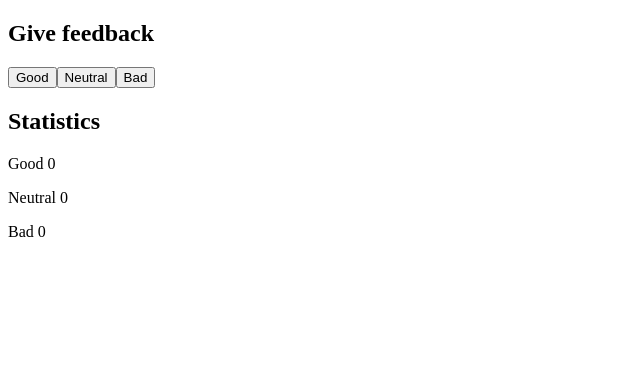
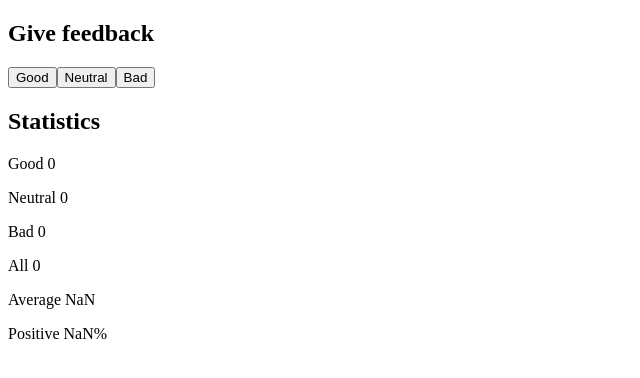
Before and after one commit to eedea/FullStackOpen, a React (Create React App) app in the folder part1/unicafe/: page / in a window 1280 px wide. Shown: the top 378 px of the page, without its empty margins (0-640 px from the left). Built offline with nearby package versions, Linux system fonts and the light colour scheme.

Commit message:
1.7: unicafe step2

```diff
--- a/part1/unicafe/src/App.js
+++ b/part1/unicafe/src/App.js
@@ -11,6 +11,17 @@ const StatInfo = ({ name, value }) => (
     {name} {value}
   </p>
 );
+
+const Results = ({ good, bad, neutral }) => {
+  const all = good + bad + neutral;
+  return (
+    <div>
+      <p>All {all}</p>
+      <p>Average {(good - bad) / all}</p>
+      <p>Positive {(good / all) * 100}%</p>
+    </div>
+  );
+};
 
 const App = () => {
   // save clicks of each button to its own state
@@ -28,6 +39,7 @@ const App = () => {
       <StatInfo name="Good" value={good} />
       <StatInfo name="Neutral" value={neutral} />
       <StatInfo name="Bad" value={bad} />
+      <Results good={good} bad={bad} neutral={neutral} />
     </div>
   );
 };
```
